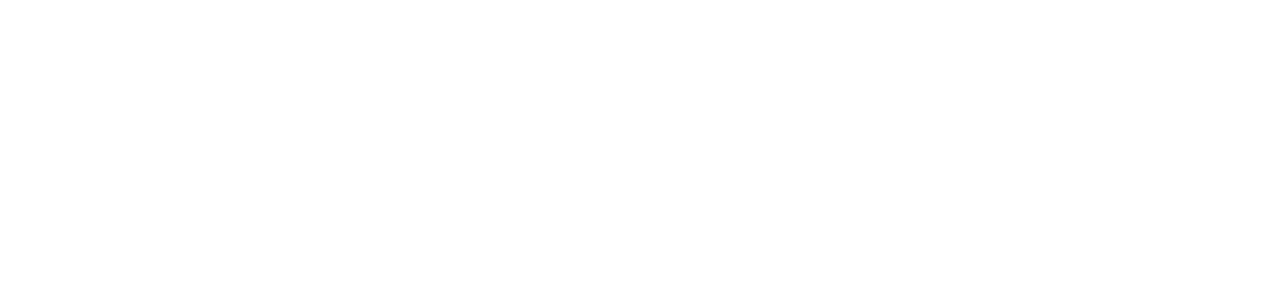
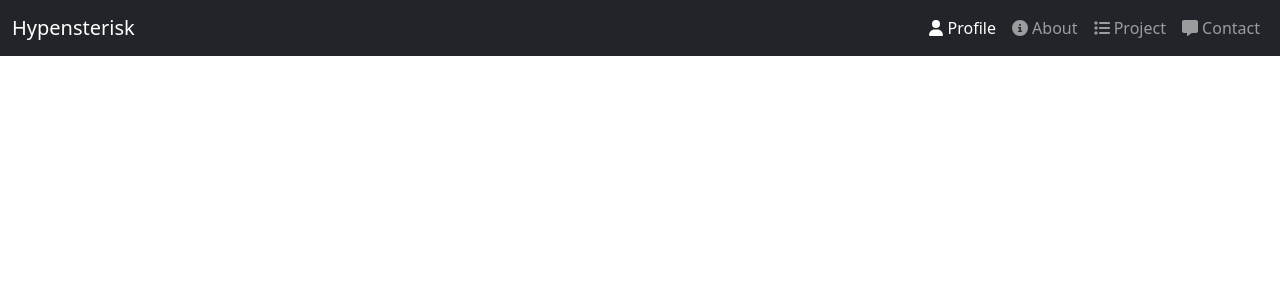
Before and after one commit to hypensterisk/hypensterisk.github.io, a React (Vite) app: page / in a window 1280 px wide. Shown: the top 300 px of the page. Built offline with nearby package versions, Linux system fonts and the light colour scheme.

Commit message:
update app.jsx

```diff
--- a/src/app.jsx
+++ b/src/app.jsx
@@ -3,8 +3,13 @@
 import 'bootstrap/dist/css/bootstrap.css'
 import {StrictMode} from 'react'
 import {createRoot} from 'react-dom/client'
+import Navbar from './app/navbar'
 
 const container = document.getElementById('root')
 const root = createRoot(container)
-const children = <StrictMode></StrictMode>
+const children = (
+  <StrictMode>
+    <Navbar />
+  </StrictMode>
+)
 root.render(children)
```
